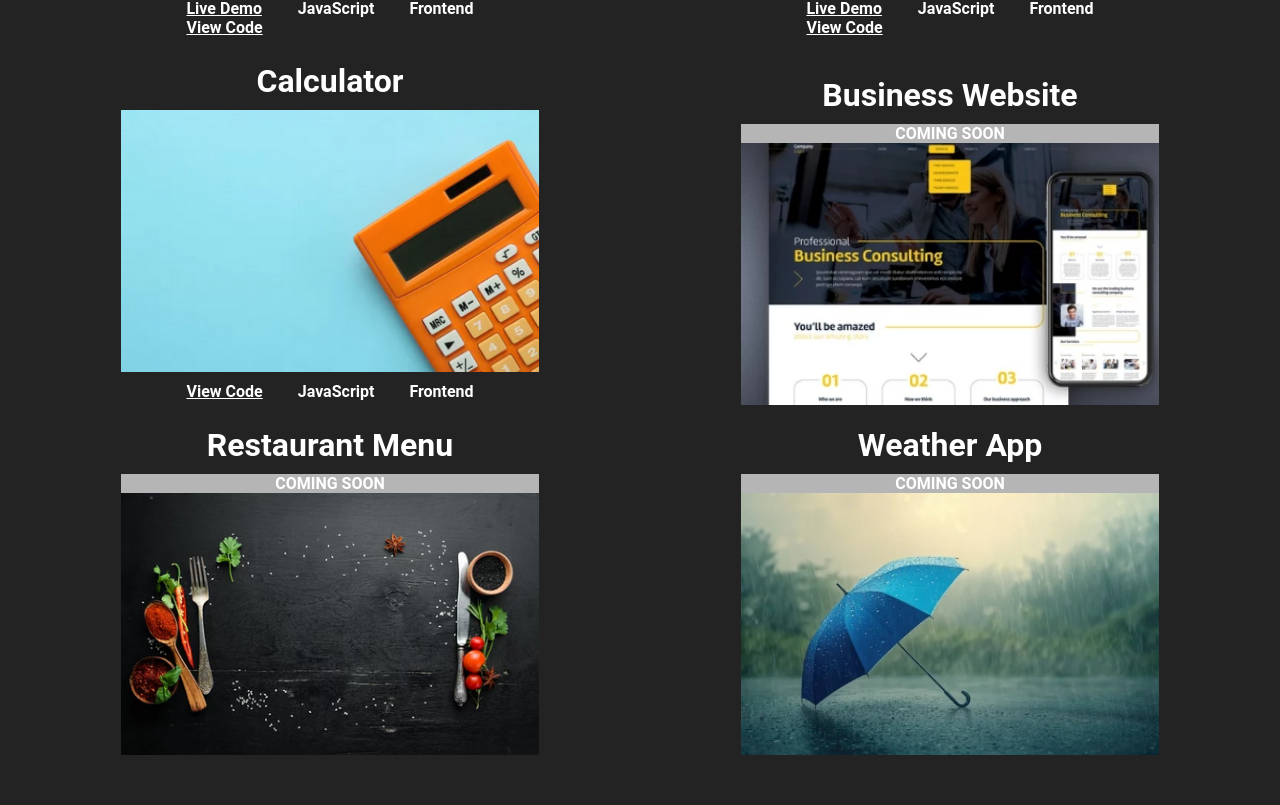
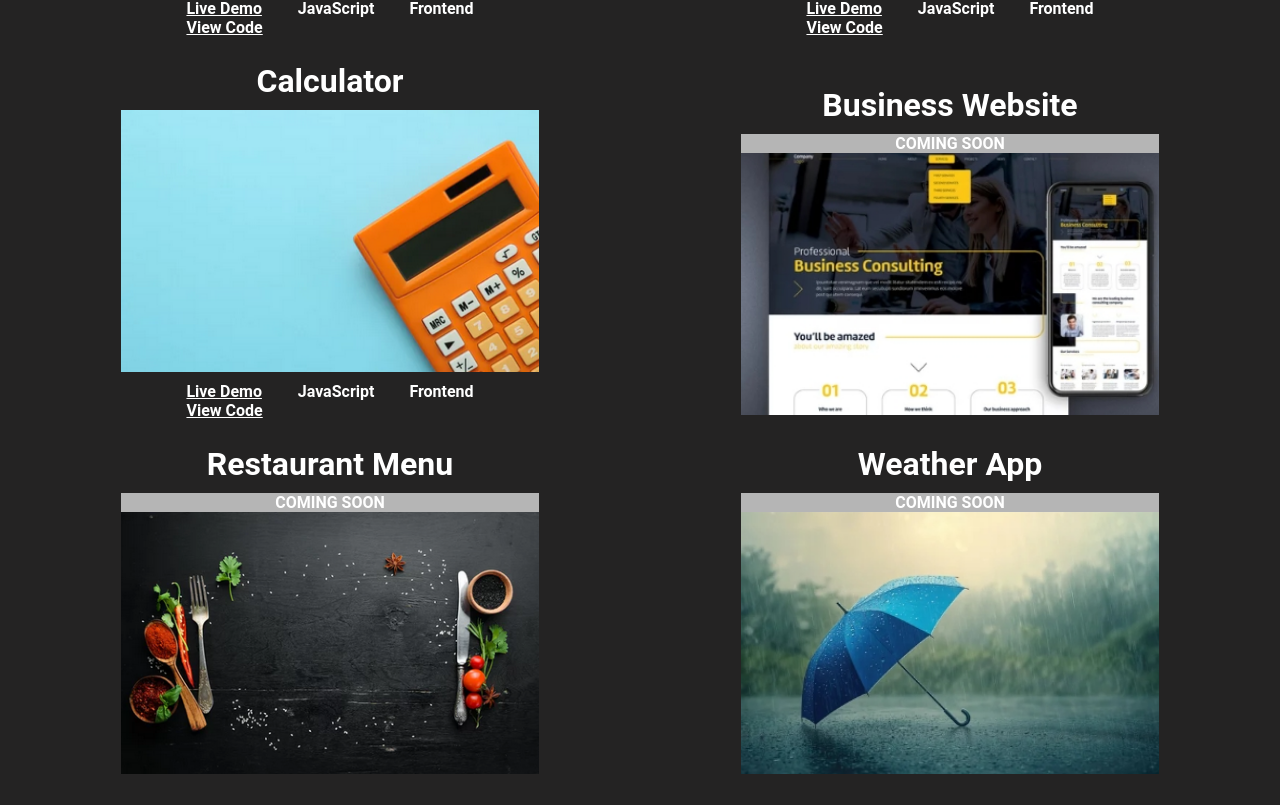
Before and after one commit to Dave8219/portfolio, a React (Vite) app in the folder my-react-app/: page / in a window 1280 px wide. Shown: the part 1667-2472 px from the top of the page. Built offline with nearby package versions, Linux system fonts and the light colour scheme.

Commit message:
added the calculator app url

```diff
--- a/my-react-app/src/RenderApp.jsx
+++ b/my-react-app/src/RenderApp.jsx
@@ -228,19 +228,15 @@ const RenderApp = () => {
             </div>
             <div className="code-links">
               <div>
-                {/*
-
-  <h3>
+                <h3>
                   <a
-                    href="https://dave8219.github.io/calculator-app/"
+                    href="https://my-calculator-appli.netlify.app/"
                     target={"_blank"}
                     rel="noopener noreferrer"
                   >
                     Live Demo
                   </a>
                 </h3>
-
-*/}
 
                 <h3>
                   <a
```
